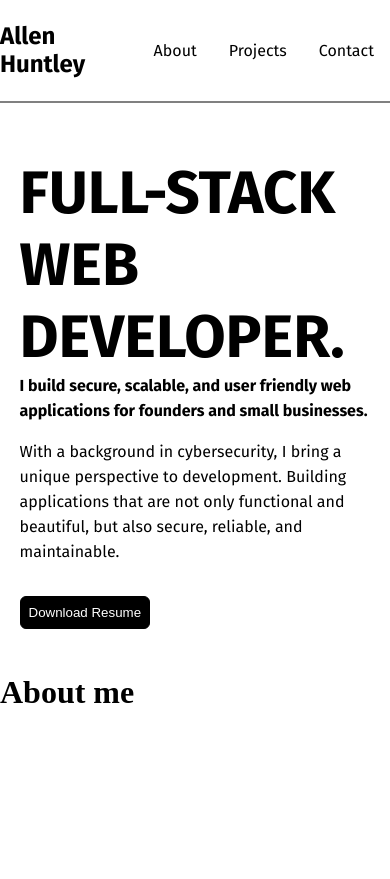
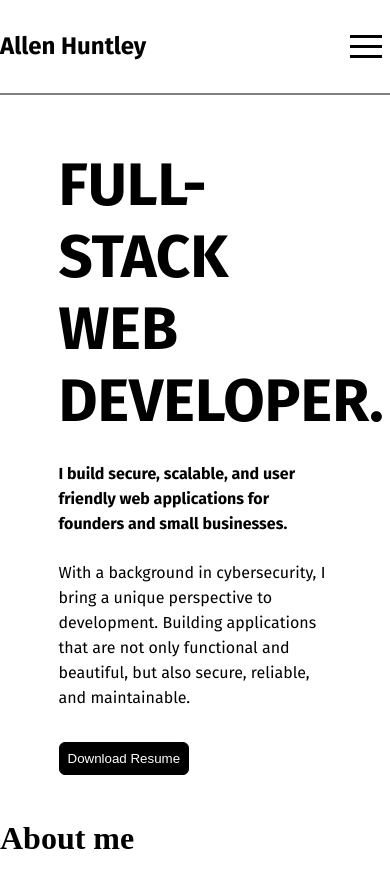
Before and after one commit to AllenCodess/portfolio-website, a React (Vite) app: page / in a window 390 px wide. Before the commit the page ends 844 px from the top, so only its background shows below. Built offline with nearby package versions, Linux system fonts and the light colour scheme.

Commit message:
working on the hamburger menu

```diff
--- a/package.json
+++ b/package.json
@@ -10,6 +10,7 @@
     "preview": "vite preview"
   },
   "dependencies": {
+    "hamburger-react": "^2.5.2",
     "react": "^19.2.8",
     "react-dom": "^19.2.8"
   },
--- a/src/componenets/NavBar.jsx
+++ b/src/componenets/NavBar.jsx
@@ -1,4 +1,8 @@
+import Hamburger from "hamburger-react";
+import { useState } from "react";
+
 const NavBar = () => {
+  const [isOpen, setOpen] = useState(false);
   return (
     <>
       <div className="navbar-container container">
@@ -6,6 +10,9 @@ const NavBar = () => {
           <h2 className="nav-name">Allen Huntley</h2>
         </div>
         <div className="right-nav">
+          <div className="burger-menu">
+            <Hamburger toggled={isOpen} toggle={setOpen} />
+          </div>
           <ul className="right-nav-list">
             <li className="right-nav-list-item">About</li>
             <li className="right-nav-list-item">Projects</li>
@@ -17,7 +24,7 @@ const NavBar = () => {
         <div className="hero-section-text">
           <div className="hero-header-container">
             <h1 className="hero-header">FULL-STACK</h1>
-            <h1 className="hero-header">WEB DEVELOPER.</h1>
+            <h1 className="hero-header-2">WEB DEVELOPER.</h1>
           </div>
           <h4 className="hero-heading">
             I build secure, scalable, and user friendly web applications for founders and small
--- a/src/index.css
+++ b/src/index.css
@@ -29,6 +29,10 @@
   list-style: none;
 }
 
+.burger-menu {
+  display: none;
+}
+
 /* Hero Section */
 
 .hero-section {
@@ -43,7 +47,8 @@
   margin-top: 2rem;
 }
 
-.hero-header {
+.hero-header,
+.hero-header-2 {
   font-size: 90px;
 }
 
@@ -67,12 +72,28 @@
 
 /* Mobile response */
 @media (max-width: 768px) {
-  .hero-header {
+  .hero-header,
+  .hero-header-2 {
     font-size: 60px;
+  }
+  .hero-header-2 {
+    margin-bottom: 1.5rem;
+  }
+
+  .hero-heading {
+    margin-bottom: 1.5rem;
   }
 
   .hero-section-text {
-    width: 90%;
+    width: 70%;
     margin: 0 auto;
   }
+
+  .burger-menu {
+    display: block;
+  }
+
+  .right-nav-list {
+    display: none;
+  }
 }
```
Also changed, not shown: 1 other file (tests, documents, lock files or other folders).
